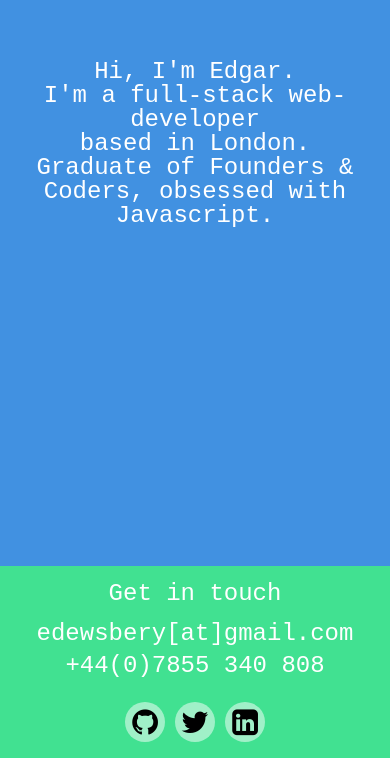
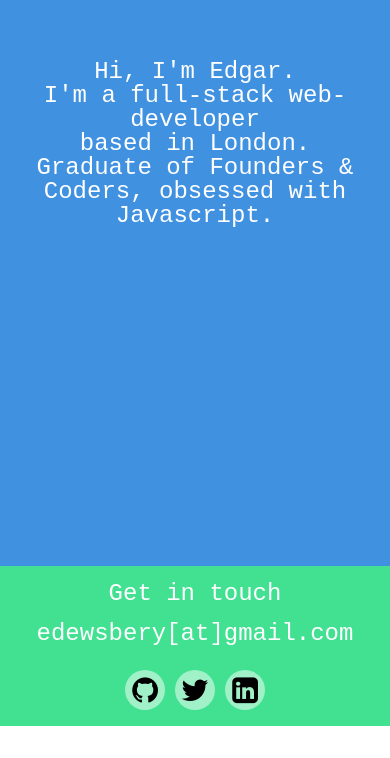
Before and after one commit to edgarfinn/edgarfinn.github.io, a plain HTML site: page index.html in a window 390 px wide. Shown: the part 278-1036 px from the top of the page. After the commit the page ends 1004 px from the top, so only its background shows below. Drawn offline with Linux system fonts and the light colour scheme.

Commit message:
delete phone number

```diff
--- a/index.html
+++ b/index.html
@@ -30,7 +30,6 @@
     <footer class="section-footer flex flex-column flex-centered">
       <h2 class="section-header">Get in touch</h2>
       <p class="contact-details">edewsbery[at]gmail.com</p>
-      <p class="contact-details">+44(0)7855 340 808</p>
       <div class="footer-button-row flex flex-row flex-centered">
         <a href="https://github.com/edgarfinn" target="_blank" class="contact-button flex flex-centered">
           <i class="fa fa-github" aria-hidden="true"></i>
```
